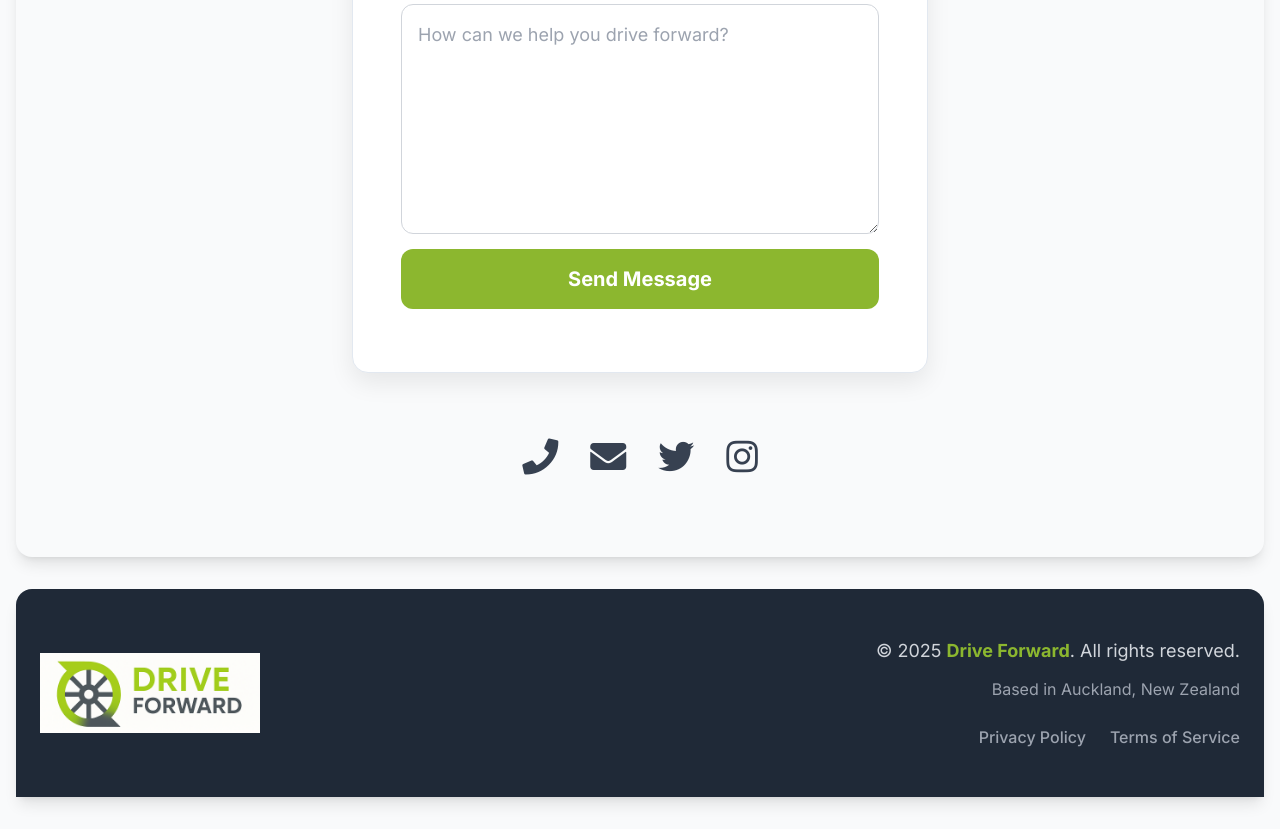
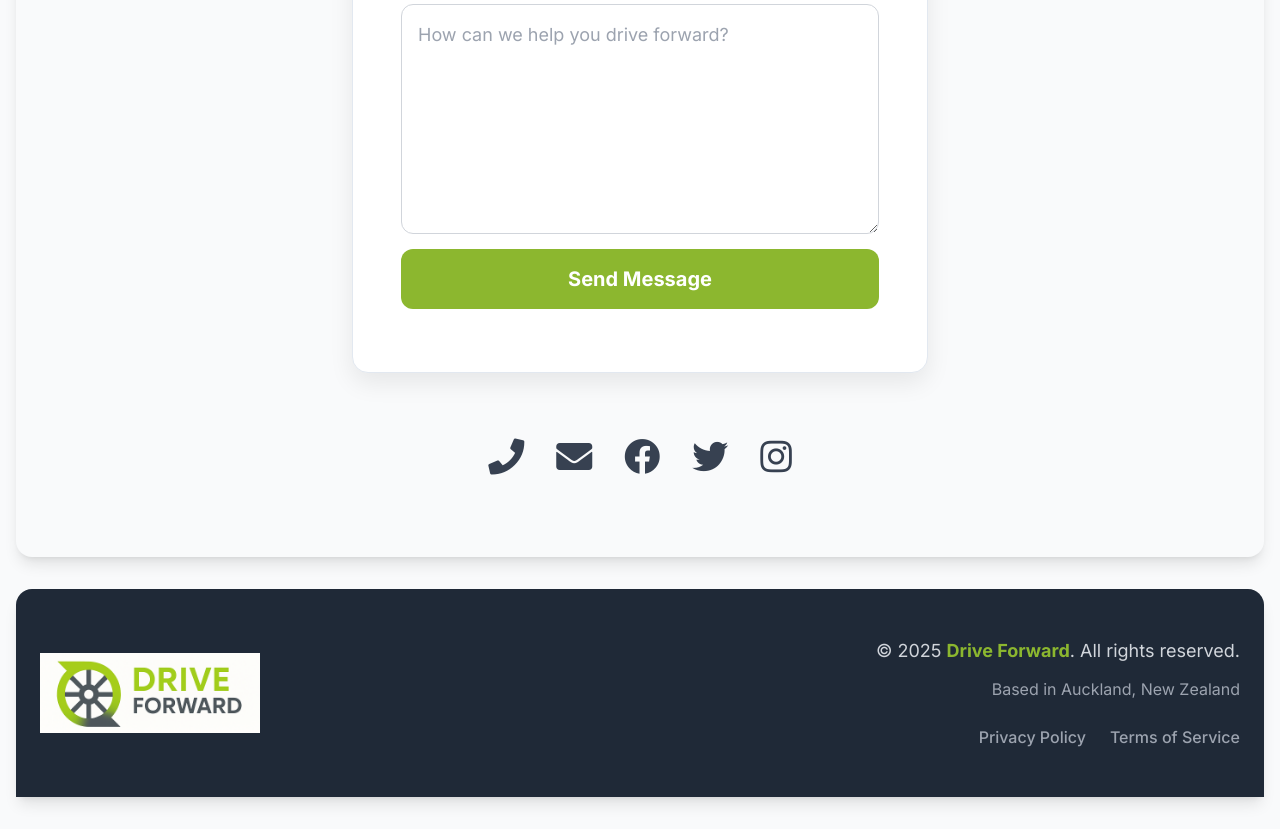
Before and after one commit to kpsgill/drive-forward-ltd-website, a plain HTML site: page index.html in a window 1280 px wide. Shown: the part 3973-4802 px from the top of the page. Drawn offline with nearby package versions, Linux system fonts and the light colour scheme.

Commit message:
Update index.html

```diff
--- a/index.html
+++ b/index.html
@@ -420,7 +420,7 @@
                 <div class="mt-16 flex justify-center space-x-8 text-gray-700">
                     <a href="tel:+640221573481" class="hover:text-lime-green transition duration-300 text-4xl"><i class="fas fa-phone"></i></a>
                     <a href="mailto:driveforward@outlook.co.nz" class="hover:text-lime-green transition duration-300 text-4xl"><i class="fas fa-envelope"></i></a>
-                   <!-- <a href="" target="_blank" class="hover:text-lime-green transition duration-300 text-4xl"><i class="fab fa-facebook"></i></a>-->
+                    <a href="https://www.facebook.com/profile.php?id=61578858434815" target="_blank" class="hover:text-lime-green transition duration-300 text-4xl"><i class="fab fa-facebook"></i></a>
                     <a href="https://x.com/driveforward0" target="_blank" class="hover:text-lime-green transition duration-300 text-4xl"><i class="fab fa-twitter"></i></a>
                     <a href="https://www.instagram.com/driveforward0/" target="_blank" class="hover:text-lime-green transition duration-300 text-4xl"><i class="fab fa-instagram"></i></a>
                 </div>
```
